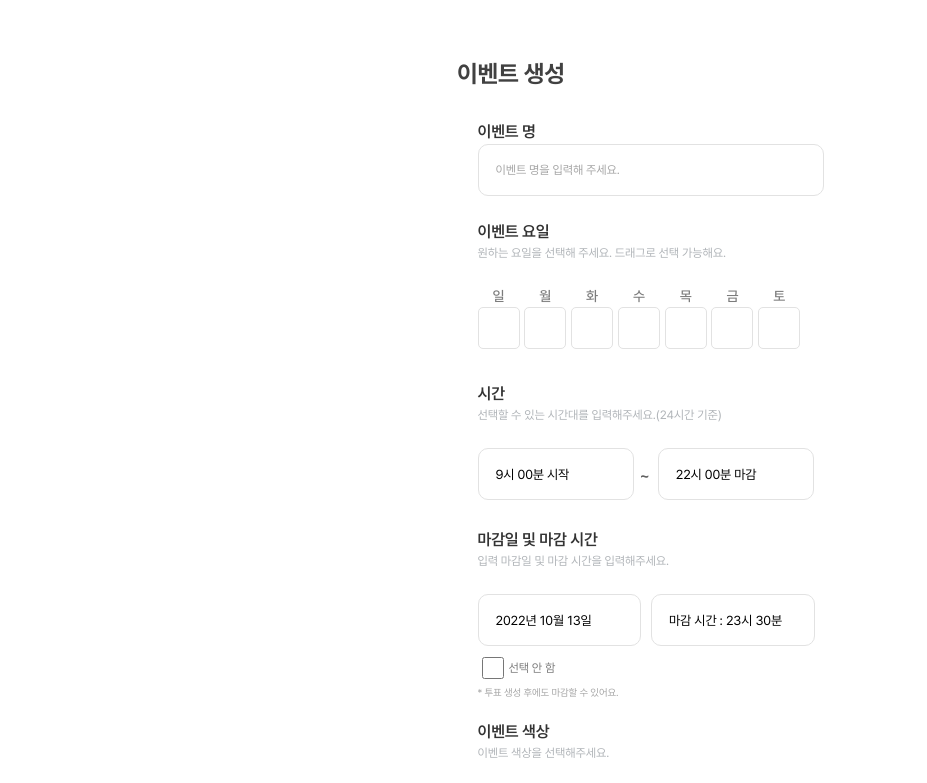
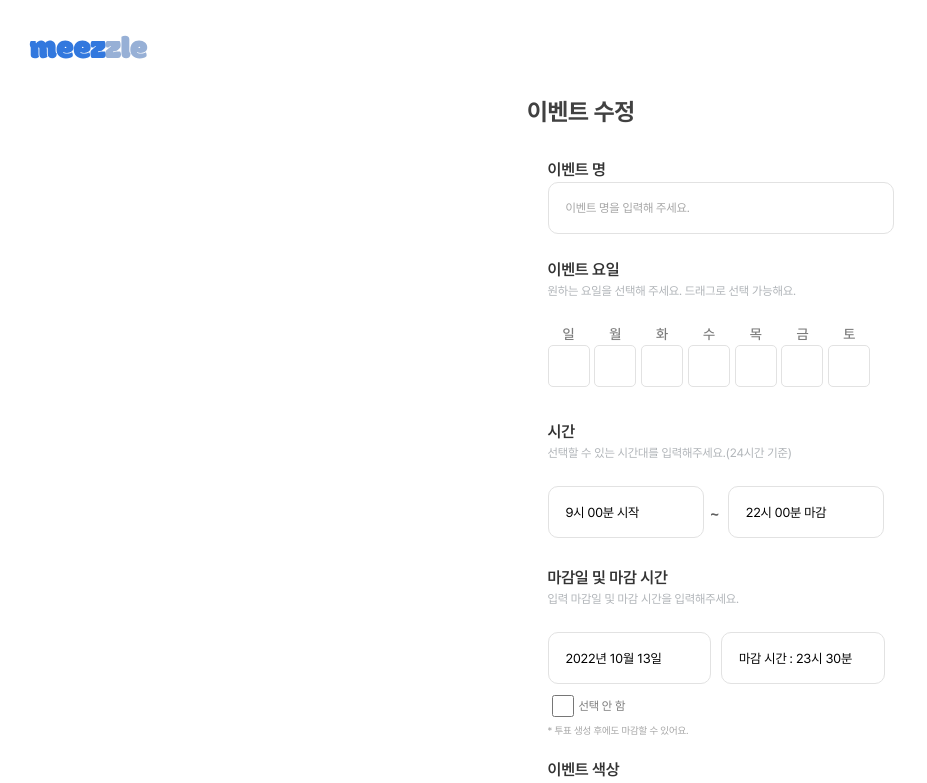
Before and after one commit to ryuni-dev/meezzle, a Next.js app in the folder meezzle-front/: page /event/1/revise in a window 1280 px wide. Shown: the top 783 px of the page, without its empty margins (0-927 px from the left). Built offline with nearby package versions, Linux system fonts and the light colour scheme.

Commit message:
Navbar 추가

```diff
--- a/meezzle-front/components/common/Navbar.tsx
+++ b/meezzle-front/components/common/Navbar.tsx
@@ -24,11 +24,11 @@ const Navbar = ({ children }: NavbarProps) => {
 export default Navbar;
 
 const Nav = styled.nav`
-    margin-top: 40px;
+    margin-top: 25px;
     height: 40px;
-    margin-bottom: 2px;
+    // margin-bottom: 2px;
     line-height: 42px;
-    margin-bottom: 22px;
+    // margin-bottom: 22px;
     user-select: none;
     -webkit-touch-callout: none;
     -webkit-user-select: none;
--- a/meezzle-front/components/event/Create/EventCreate.tsx
+++ b/meezzle-front/components/event/Create/EventCreate.tsx
@@ -24,14 +24,15 @@ const BodyDiv = styled.div`
     // margin-top: 20px;
     padding-left: 16px;
 `
-type EventCreateProps = {
-    children: JSX.Element | JSX.Element[]
+interface EventCreateProps {
+    text: string;
+    children: JSX.Element | JSX.Element[];
 }
 
-const EventCreate = ({children}: EventCreateProps)=> {
+const EventCreate = ({text, children}: EventCreateProps)=> {
     return (
         <Container>
-            <Header text='이벤트 생성'>
+            <Header text={text}>
             </Header>
             <BodyDiv>
                 {children}
--- a/meezzle-front/components/event/CreateElement/Header.tsx
+++ b/meezzle-front/components/event/CreateElement/Header.tsx
@@ -7,7 +7,7 @@ const DivH1 = styled.div`
     width: 100%;
     height: 44px;
     align-items: center;
-    margin-top: 44px;
+    margin-top: 25px;
     // padding-left: 0%;
 
 `
--- a/meezzle-front/pages/event/[eid]/revise.tsx
+++ b/meezzle-front/pages/event/[eid]/revise.tsx
@@ -13,6 +13,7 @@ import EventColor from "../../../components/event/Create/EventColor";
 import EventExplain from "../../../components/event/Create/EventExplain";
 
 import LinkBtn from "../../../components/common/LinkBtn";
+import Navbar from "../../../components/common/Navbar";
 
 
 const Body = styled.div`
@@ -43,8 +44,12 @@ const ReviseEvent: NextPage = () => {
     // });
 
     return (
+        <>
+        <Navbar>
+            <></>
+        </Navbar>
         <Body>
-            <EventCreate>
+            <EventCreate text="이벤트 수정">
                 <EventName></EventName>
                 <EventDay></EventDay>
                 <EventTime></EventTime>
@@ -56,6 +61,7 @@ const ReviseEvent: NextPage = () => {
                 <LinkBtn text="수정 완료!" href="/"></LinkBtn>
             </Footer>
         </Body>
+        </>
         )
 };
 
--- a/meezzle-front/pages/event/create.tsx
+++ b/meezzle-front/pages/event/create.tsx
@@ -158,7 +158,7 @@ const CreatePage: NextPage = () => {
 
     return (
         <Body>
-            <EventCreate>
+            <EventCreate text="이벤트 생성">
                 {StageManager(stage)}
             </EventCreate>
             <Footer>
```
